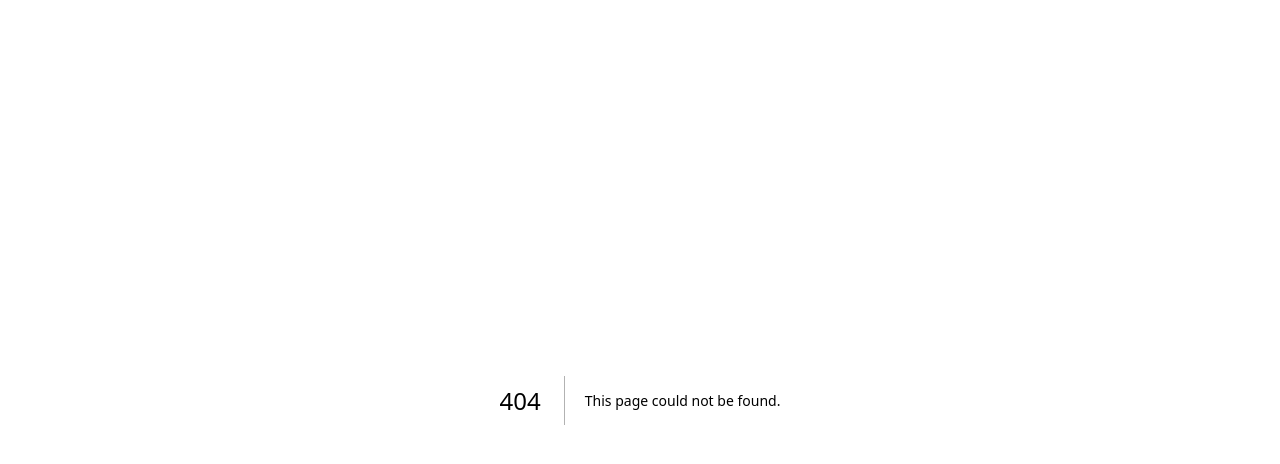
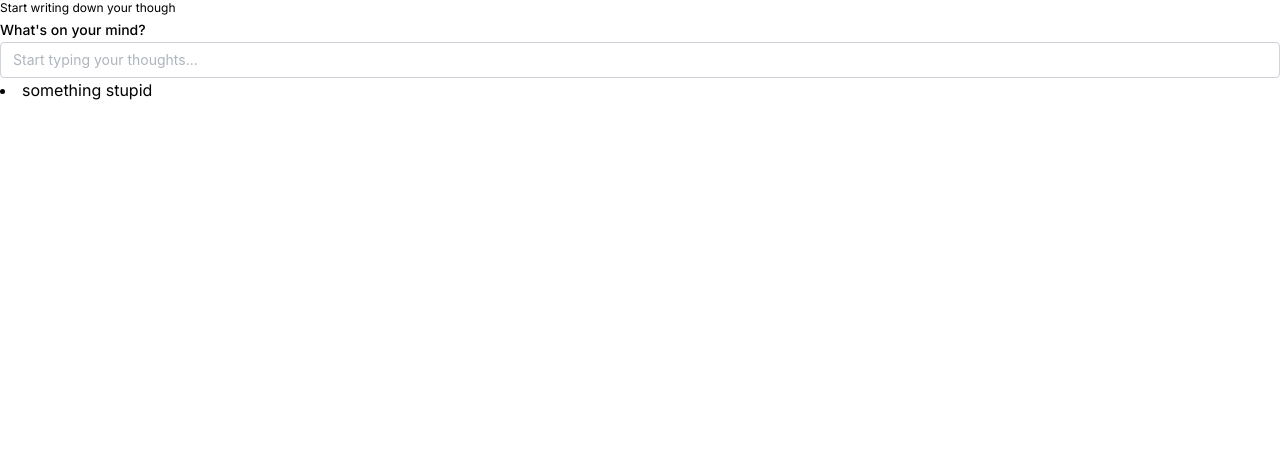
Before and after one commit to huyTon-IceBear/MindDump, a Next.js app: page /notes in a window 1280 px wide. Before the commit this address had no page. Shown: the top 464 px of the page. Built offline with nearby package versions, Linux system fonts and the light colour scheme.

Commit message:
feat: :sparkles: seperate to add note

```diff
--- /dev/null
+++ b/src/app/notes/page.tsx
@@ -0,0 +1,5 @@
+import NoteView from "@/sections/notes";
+
+export default function Note() {
+  return <NoteView />;
+}
--- a/src/components/CustomInput/index.tsx
+++ b/src/components/CustomInput/index.tsx
@@ -1,8 +1,18 @@
-import { useState } from "react";
+import React, { useState } from "react";
 import { TextInput } from "@mantine/core";
 
-export default function CustomInput() {
+type Props = {
+  onComplete: (note: string) => void;
+};
+export default function CustomInput({ onComplete }: Props) {
   const [value, setValue] = useState("");
+
+  const handleKeyDown = (event: React.KeyboardEvent<HTMLInputElement>) => {
+    if (event.key === "Enter") {
+      onComplete(value);
+      setValue("");
+    }
+  };
 
   return (
     <TextInput
@@ -10,6 +20,7 @@ export default function CustomInput() {
       label="What's on your mind?"
       placeholder="Start typing your thoughts..."
       onChange={(e) => setValue(e.currentTarget.value)}
+      onKeyDown={handleKeyDown}
     />
   );
 }
--- /dev/null
+++ b/src/sections/notes/index.tsx
@@ -0,0 +1,20 @@
+"use client";
+import CustomInput from "@/components/CustomInput";
+import { Text } from "@mantine/core";
+import { useState } from "react";
+import NoteBoard from "./view/noteboard";
+
+export default function NoteView() {
+  const [notes, setNotes] = useState<string[]>(["something stupid"]);
+
+  function handleAddNote(note: string) {
+    setNotes([...notes, note]);
+  }
+  return (
+    <>
+      <Text size="xs">Start writing down your though</Text>
+      <CustomInput onComplete={handleAddNote} />
+      <NoteBoard notes={notes} />
+    </>
+  );
+}
--- /dev/null
+++ b/src/sections/notes/view/noteboard.tsx
@@ -0,0 +1,15 @@
+import { List } from "@mantine/core";
+import { useState } from "react";
+
+type Props = {
+  notes: string[];
+};
+
+export default function NoteBoard({ notes }: Props) {
+  const notesList = notes.map((note) => (
+    <List key={"note"}>
+      <List.Item>{note}</List.Item>
+    </List>
+  ));
+  return <>{notesList}</>;
+}
```
Also changed, not shown: src/sections/home/index.tsx (+8 -2 lines).
